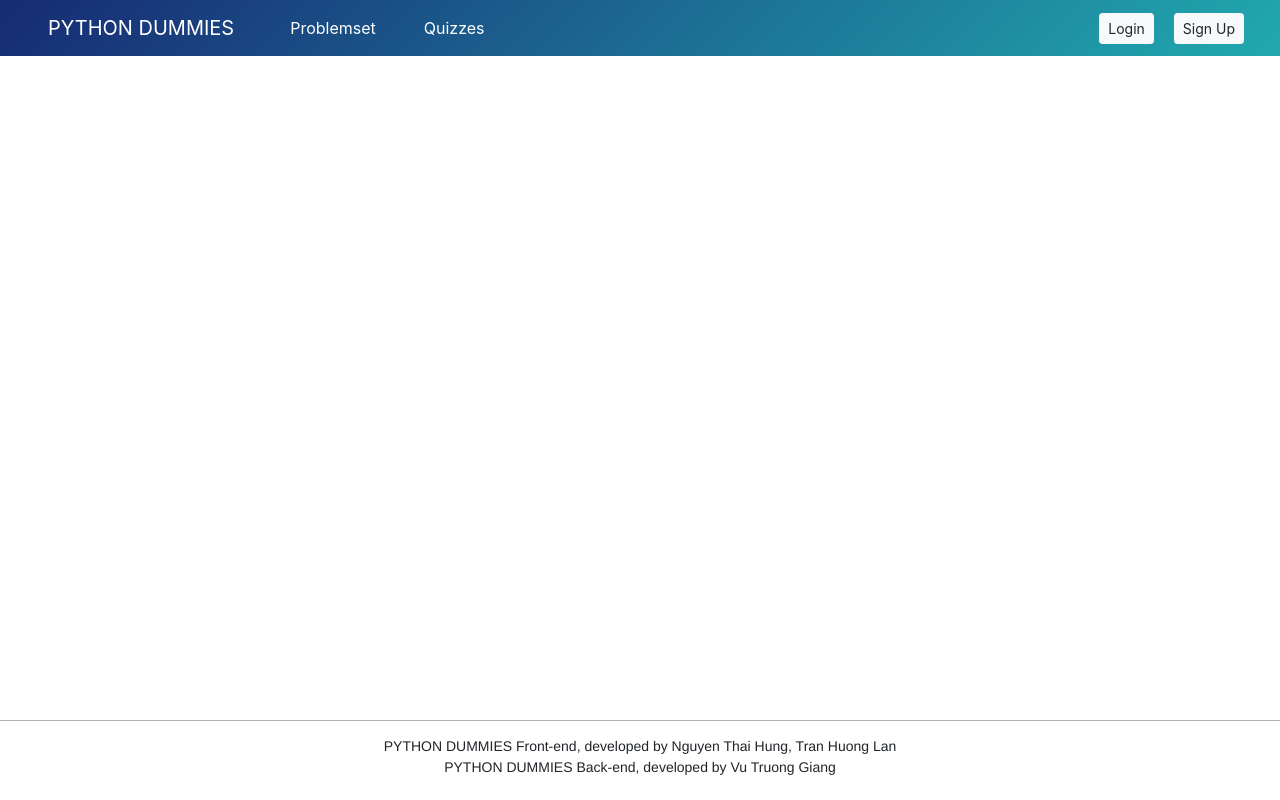
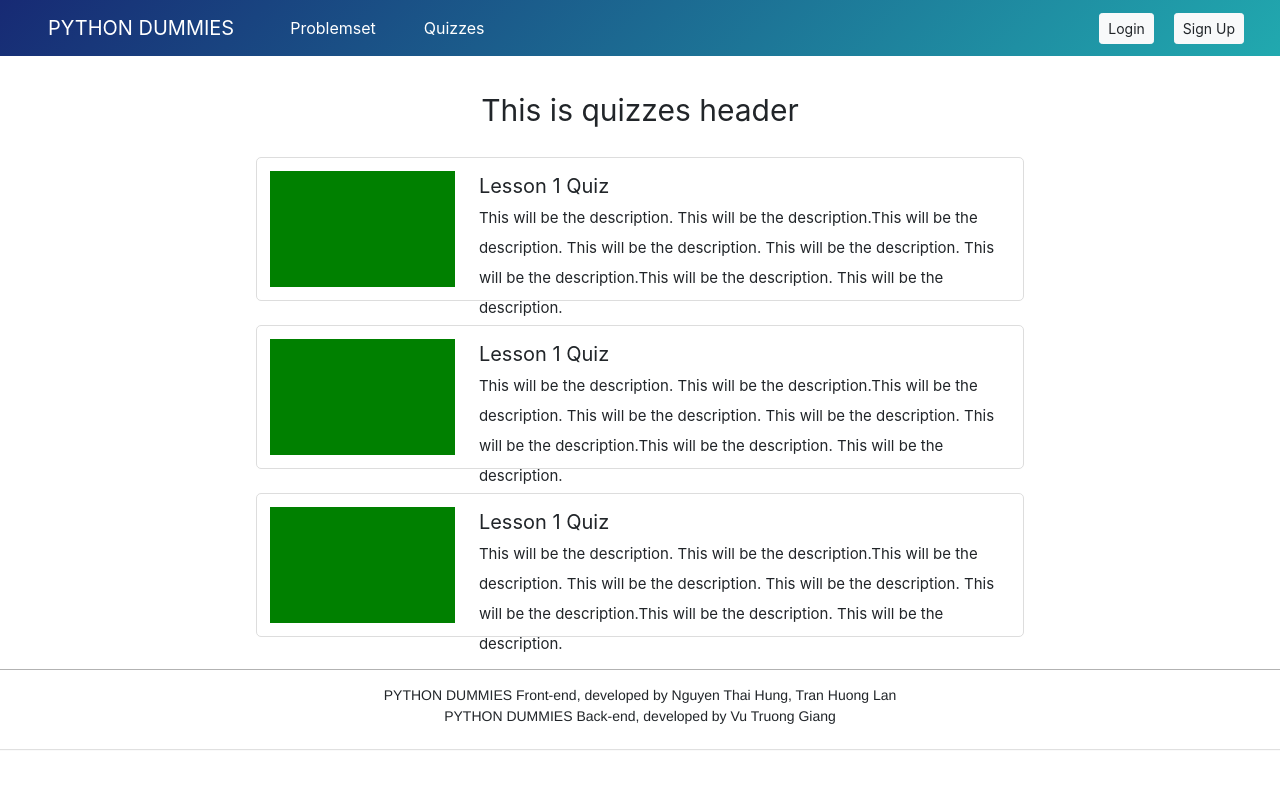
Before and after one commit to goldenskygiang/python-dummies, a React (Create React App) app in the folder frontend/: page /Quizzes in a window 1280 px wide. Built offline with nearby package versions, Linux system fonts and the light colour scheme.

Commit message:
Quizzes page, change css

```diff
--- a/frontend/src/components/Footer.js
+++ b/frontend/src/components/Footer.js
@@ -12,7 +12,7 @@ export default class Footer extends Component {
 
 	render() {
 		return (
-			<footer class="footer-distributed text-center">
+			<footer className="footer-distributed text-center">
                 <span className = "block">
                     PYTHON DUMMIES Front-end, developed by Nguyen Thai Hung, Tran Huong Lan
                 </span>
--- a/frontend/src/components/LessonContent.js
+++ b/frontend/src/components/LessonContent.js
@@ -1,4 +1,6 @@
-import React, { Component } from "react";
+import React, { Component , PropTypes} from "react";
+import ReactDOM from 'react-dom'
+
 import "../css/LessonContent.css";
 
 import start_logo_fix from "../imgs/start_logo_fix.png"
@@ -8,18 +10,21 @@ export default class LessonContent extends Component {
     super(props);
   }
 
+
   render() {
     return(
       <div className="LessonContent">
         <div className = "LessonName">
-            <span> Name of the lesson here</span>
+            <span> Name of the lesson </span>
             <div className = 'Logo'>
                 <img src={start_logo_fix}/>
             </div>
         </div>
-        <iframe src="https://vinuniversity-my.sharepoint.com/personal/20giang_vt_vinuni_edu_vn/_layouts/15/Doc.aspx?sourcedoc={f8001601-5c07-44d6-9d91-0faca5824c3c}&action=embedview&wdAr=1.7781512605042016" width="962px" height="565px" frameborder="0">This is an embedded <a target="_blank" href="https://office.com">Microsoft Office</a> presentation, powered by <a target="_blank" href="https://office.com/webapps">Office</a>.</iframe>
 
+        <div className = 'PPTViewer'>
+        <iframe src= "https://onedrive.live.com/embed?cid=5A0CD3B83567DE0F&amp;resid=5A0CD3B83567DE0F%21107&amp;authkey=AC7RLG7n35wooTo&amp;em=2&amp;wdAr=1.7777777777777777" width={'100%'} height={'100%'} frameBorder={'0'}>This is an embedded <a target="_blank" href="https://office.com">Microsoft Office</a> presentation, powered by <a target="_blank" href="https://office.com/webapps">Office</a>.</iframe>
         </div>
+      </div>
     );
   }
 }
--- a/frontend/src/components/LessonItem.js
+++ b/frontend/src/components/LessonItem.js
@@ -1,7 +1,7 @@
 import React, { Component } from 'react';
 import '../css/LessonItem.css';
 
-export default class InsideNews extends Component {
+export default class LessonItem extends Component {
 	constructor(props) {
 		super(props);
 	}
--- /dev/null
+++ b/frontend/src/components/QuizItem.js
@@ -0,0 +1,29 @@
+import React, { Component } from 'react';
+import '../css/QuizItem.css';
+
+export default class QuizItem extends Component {
+	constructor(props) {
+		super(props);
+	}
+
+	render() {
+        // const {name} = this.props
+		return (
+			<div className="QuizItem">
+                {/* <span>{name}</span> */}
+                <div className = "ItemLeft"></div>
+                <div className = "ItemRight">
+                    <div className = "ItemRightName">
+                        <span>Lesson 1 Quiz</span>
+                    </div>
+                    <div className = "QuizItemDescription">
+                        <span>
+                            This will be the description. This will be the description.This will be the description. This will be the description.
+                            This will be the description. This will be the description.This will be the description. This will be the description.
+                        </span>
+                    </div>
+                </div>
+			</div>
+		);
+	}
+}
--- a/frontend/src/css/Footer.css
+++ b/frontend/src/css/Footer.css
@@ -9,10 +9,11 @@
     font-family: Helvetica Neue,Helvetica,Arial,sans-serif;
 	padding-top: 15px;
 	overflow: hidden;
-	position: fixed;
+	/* position: fixed;
     bottom: 0px;
     left: 0px;
-    right: 0px;
+	right: 0px; */
+	/* display: block; */
 }
 
 
--- a/frontend/src/css/Homepage.css
+++ b/frontend/src/css/Homepage.css
@@ -4,5 +4,5 @@
     flex-direction: row;
     margin-top: 2rem;
     margin-bottom: 2rem;
-    height: 50vh;
+    height: 90vh;
 }
--- a/frontend/src/css/LessonContent.css
+++ b/frontend/src/css/LessonContent.css
@@ -3,8 +3,9 @@
 	height: 100%;
     /* display: block; */
     border: 1px solid #000;
-    margin-right: 2rem;
-    margin-left: 0.5rem;
+    border-top: none;
+    margin-right: 4.5rem;
+    margin-left: 0.8rem;
     border-left-color: rgba(0,0,0,0.3);
 }
 
@@ -13,13 +14,19 @@ h1 {
 }
 
 .LessonName{
+    width: 100%;
     background-color: #346E9F;
     color: #FFF;
     padding-top: 0.5rem;
     padding-bottom: 0.5rem;
     position: relative;
-    height: 4rem;
+    height: 11.6%;
     border-top: 1px solid #C83538;
+}
+
+.PPTViewer{
+    height: 88.5%;
+    border: 2px solid #000;
 }
 
 .LessonName span{
@@ -28,7 +35,7 @@ h1 {
 
 .LessonName .Logo{
     position:absolute;
-    top: -3.1rem;
+    top: -3.05rem;
     left: -4rem;
 }
 
--- a/frontend/src/css/LessonList.css
+++ b/frontend/src/css/LessonList.css
@@ -13,6 +13,7 @@
 
     height: 2.5rem;
     padding-top:0.2rem ;
+    margin-top: 1.5rem;
 
     border-bottom: 1px solid rgba(0,0,0,0.3);
     font-size: 20px;
--- /dev/null
+++ b/frontend/src/css/QuizItem.css
@@ -0,0 +1,34 @@
+.QuizItem{
+    border:1px solid #DDD;
+    padding: 0.8rem;
+    /* background-color:red; */
+    margin-top: 1.5rem;
+    height: 9rem;
+    border-radius: 5px;
+    display: flex;
+    flex-direction: row;
+    /* display: inline-block */
+}
+
+.ItemLeft{
+    width: 25%;
+    background-color: green;
+    /* display: inline-block */
+}
+
+.ItemRight{
+    /* background-color: blue; */
+    width: 75%;
+    /* display: inline-block */
+    text-align: left;
+    font-size: 20px;
+    padding-left: 1.5rem;
+}
+
+.QuizItemDescription span{
+    font-size: 15px;
+}
+
+.QuizItem:hover{
+    cursor: pointer;
+}
--- a/frontend/src/css/Quizzes.css
+++ b/frontend/src/css/Quizzes.css
@@ -1,8 +1,15 @@
 .QuizzesBody{
-    width: 100%;
 	/* display: flex;
     flex-direction: row; */
+    margin: auto;
+    width: 60%;
+
     margin-top: 2rem;
     margin-bottom: 2rem;
-    height: 50vh;
+
+    /* height: 50vh; */
 }
+
+.QuizzesBodyHeader{
+    font-size: 30px;
+}
--- a/frontend/src/pages/Problemset.js
+++ b/frontend/src/pages/Problemset.js
@@ -5,7 +5,7 @@ import Footer from '../components/Footer.js';
 // import LessonList from '../components/LessonList.js';
 // import LessonContent from '../components/LessonContent.js';
 
-export default class Homepage extends Component {
+export default class Problemset extends Component {
   constructor(props) {
     super(props);
   }
--- a/frontend/src/pages/Quizzes.js
+++ b/frontend/src/pages/Quizzes.js
@@ -2,10 +2,11 @@ import React, { Component } from "react";
 import "../css/Quizzes.css";
 import Navbar from "../components/Navbar.js";
 import Footer from '../components/Footer.js';
+import QuizItem from '../components/QuizItem.js';
 // import LessonList from '../components/LessonList.js';
 // import LessonContent from '../components/LessonContent.js';
 
-export default class Homepage extends Component {
+export default class Quizzes extends Component {
   constructor(props) {
     super(props);
   }
@@ -18,12 +19,13 @@ export default class Homepage extends Component {
         </div>
 
         <div className="QuizzesBody">
-          {/* <News></News>
-          {!localStorage.getItem('user') && <Login></Login>}
-          {localStorage.getItem('user') &&  <Profile></Profile>} */}
+          <div className="QuizzesBodyHeader">
+            <span>This is quizzes header</span>
+          </div>
 
-          {/* <LessonList></LessonList>
-          <LessonContent></LessonContent> */}
+          <QuizItem></QuizItem>
+          <QuizItem></QuizItem>
+          <QuizItem></QuizItem>
 
         </div>
 
```
